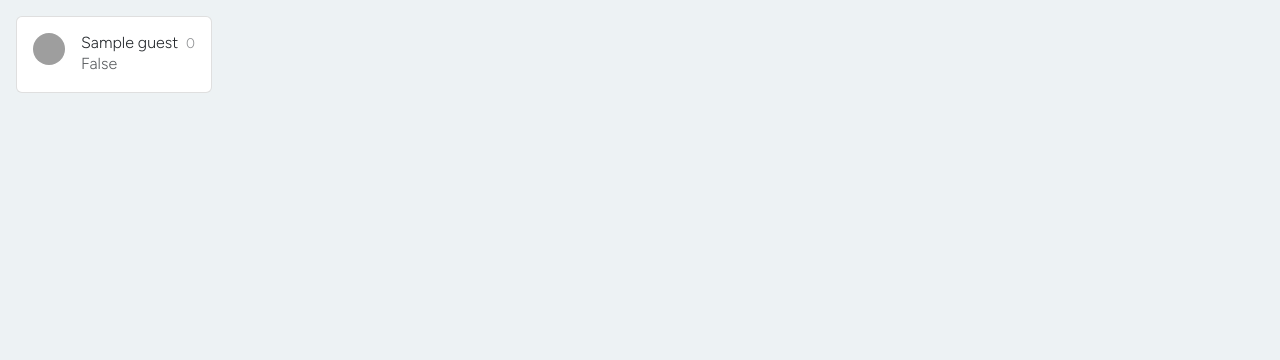
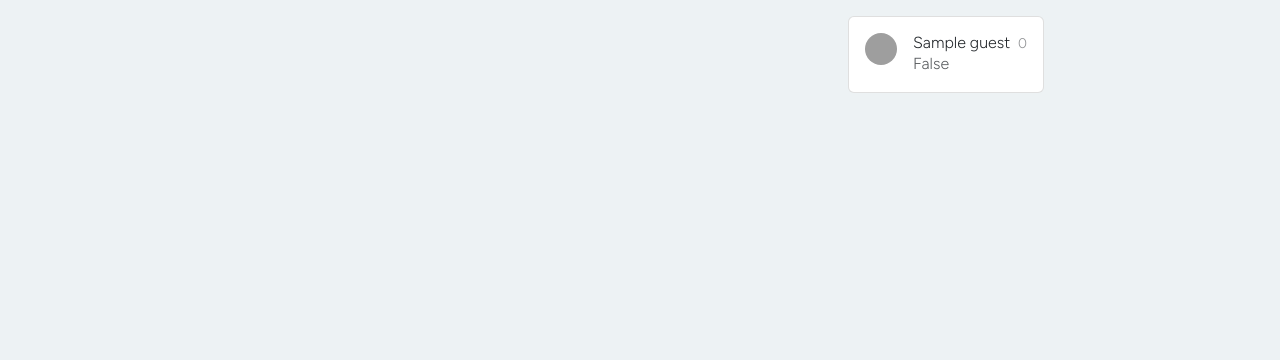
Before and after one commit to Rob-Mundy/p4-weddingapp, a Django app: page / in a window 1280 px wide. Shown: the part 60-420 px from the top of the page. Run offline with Django 3.2, Linux system fonts and the light colour scheme; a user stored in the database is signed in; tables that the repository leaves empty hold one stand-in row (values such as "Sample post"); some web fonts are replaced; grey boxes are pictures that could not be loaded.

Commit message:
Fix alignment of list on homepage

```diff
--- a/templates/index.html
+++ b/templates/index.html
@@ -6,19 +6,18 @@
 
 <div class="container-fluid">
   <div class="row">
-
+    <div class="col-8 mt-3">
+    </div>
       <!-- Guestlist Column -->
-    <div class="col-12 mt-3 left">
+      <div class="col-4 mt-3">
         <div class="row">
-
-
 
           <div class="list-group w-auto">
             {% for guest in guest_list %}
             <a href="{{ guest.slug }}" class="list-group-item list-group-item-action d-flex gap-3 py-3"
               aria-current="true">
-            <img src="https://github.com/twbs.png" alt="twbs" width="32" height="32"
-              class="rounded-circle flex-shrink-0">
+              <img src="https://res.cloudinary.com/dkdheuvab/image/upload/v1679052686/adsddssersases2398HV_lwidlc.jpg"
+                alt="lilac envelope" width="32" height="32" class="rounded-circle flex-shrink-0">
               <div class="d-flex gap-2 w-100 justify-content-between">
                 <div>
                   <h6 class="mb-0">{{ guest.guest_name }}</h6>
```
Lines whose indentation alone changed are shown as unchanged.
